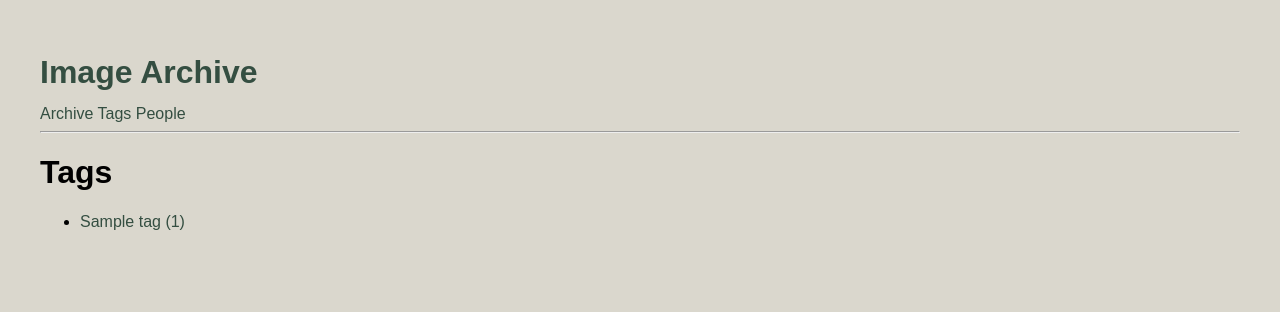
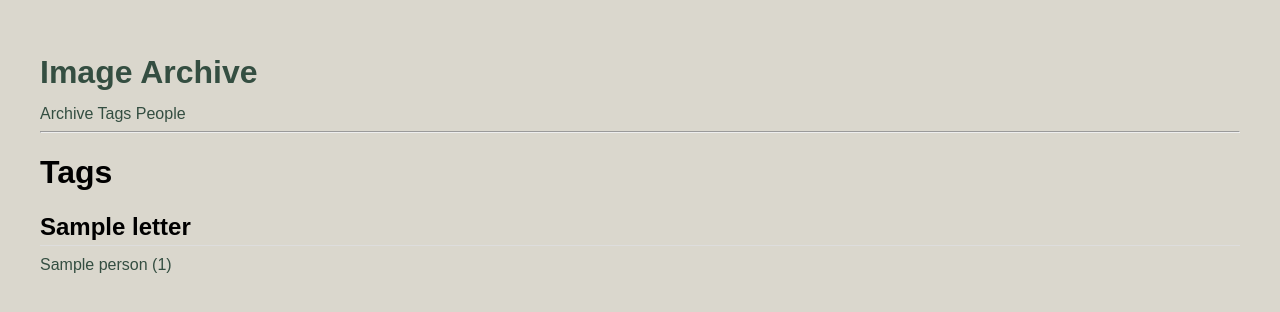
Before and after one commit to pa-childs/Photo_Album, a Flask app: template templates/tags.html in a window 1280 px wide. Shown: the top 312 px of the page. Run offline with Flask 3, Linux system fonts and the light colour scheme; the template is opened without the code that fills it: most values are stand-ins (such as "Sample title", 1, 10 or a date in 2020).

Commit message:
Add in new versions of tags and people pages that better organize the content.

```diff
--- a/app.py
+++ b/app.py
@@ -1,4 +1,6 @@
 from flask import Flask, render_template, request
+from collections import defaultdict
+
 import json, os
 
 app = Flask(__name__)
@@ -76,6 +78,7 @@ def load_all_sets():
         sets.sort(key=lambda s: s["mtime"], reverse=True)
 
     return sets
+from collections import defaultdict
 
 @app.route("/people")
 def people_index():
@@ -87,14 +90,28 @@ def people_index():
         for person in s["people"]:
             people_counts[person] = people_counts.get(person, 0) + 1
 
-    people = [
-        {"label": person, "count": count}
-        for person, count in sorted(people_counts.items())
-    ]
+    sorted_people = sorted(people_counts.items())
 
-    return render_template("people.html", people=people)
+    grouped_people = defaultdict(list)
+
+    for label, count in sorted_people:
+        if not label or not label.strip():
+            continue  # skip blanks safely
+
+        clean_label = label.strip()
+        first_letter = clean_label[0].upper()
+
+        grouped_people[first_letter].append({
+            "label": clean_label,
+            "count": count
+        })
+
+    return render_template(
+        "people.html",
+        grouped_people=dict(grouped_people)
+    )
+
 @app.route("/tags")
-
 def tags_index():
     sets = load_all_sets()
 
@@ -104,12 +121,28 @@ def tags_index():
         for tag in s["tags"]:
             tag_counts[tag] = tag_counts.get(tag, 0) + 1
 
-    tags = [
-        {"label": tag, "count": count}
-        for tag, count in sorted(tag_counts.items())
-    ]
+    # Sort alphabetically
+    sorted_tags = sorted(tag_counts.items())
 
-    return render_template("tags.html", tags=tags)
+    # Group by first letter
+    grouped_tags = defaultdict(list)
+
+    for label, count in sorted_tags:
+        if not label or not label.strip():
+            continue  # skip empty tags safely
+
+        clean_label = label.strip()
+        first_letter = clean_label[0].upper()
+
+        grouped_tags[first_letter].append({
+            "label": clean_label,
+            "count": count
+        })
+
+    return render_template(
+        "tags.html",
+        grouped_tags=dict(grouped_tags)
+    )
 
 @app.route("/set/<slug>")
 def view_set(slug):
--- a/static/css/styles.css
+++ b/static/css/styles.css
@@ -1,7 +1,6 @@
 a {
     text-decoration: none;
     color: #344e41;
-
 }
 
 a:hover {
@@ -197,6 +196,33 @@ hr {
     color: #6C9D85;
 }
 
+.tag-group {
+    margin-bottom: 32px;
+}
+
+.tag-letter {
+    font-size: 1.5rem;
+    margin-bottom: 10px;
+    border-bottom: 1px solid #ddd;
+    padding-bottom: 4px;
+}
+
+.tag-items {
+    display: flex;
+    flex-wrap: wrap;
+    gap: 12px;
+}
+
+.tag-link {
+    text-decoration: none;
+    color: #344e41;
+}
+
+.tag-link:hover {
+    text-decoration: none;
+    color: #6C9D85;
+}
+
 @media (max-width: 1400px) {
     .sets-grid {
         grid-template-columns: repeat(5, 1fr);
--- a/templates/tags.html
+++ b/templates/tags.html
@@ -4,14 +4,23 @@
 
 <h1>Tags</h1>
 
-<ul>
-    {% for tag in tags %}
-        <li>
-            <a href="{{ url_for('view_tag', tag_name=tag.label) }}">
-                {{ tag.label }} ({{ tag.count }})
-            </a>
-        </li>
+{% set current_letter = None %}
+
+<div class="tags-list">
+    {% for letter in grouped_tags|sort %}
+        <div class="tag-group">
+            <h2 class="tag-letter">{{ letter }}</h2>
+            <div class="tag-items">
+                {% for tag in grouped_tags[letter] %}
+                    <a href="{{ url_for('view_tag', tag_name=tag.label) }}"
+                       class="tag-link">
+                        {{ tag.label }} ({{ tag.count }})
+                    </a>
+                {% endfor %}
+            </div>
+        </div>
     {% endfor %}
-</ul>
+</div>
+
 
 {% endblock %}
```
Also changed, not shown: templates/people.html (+14 -8 lines).
